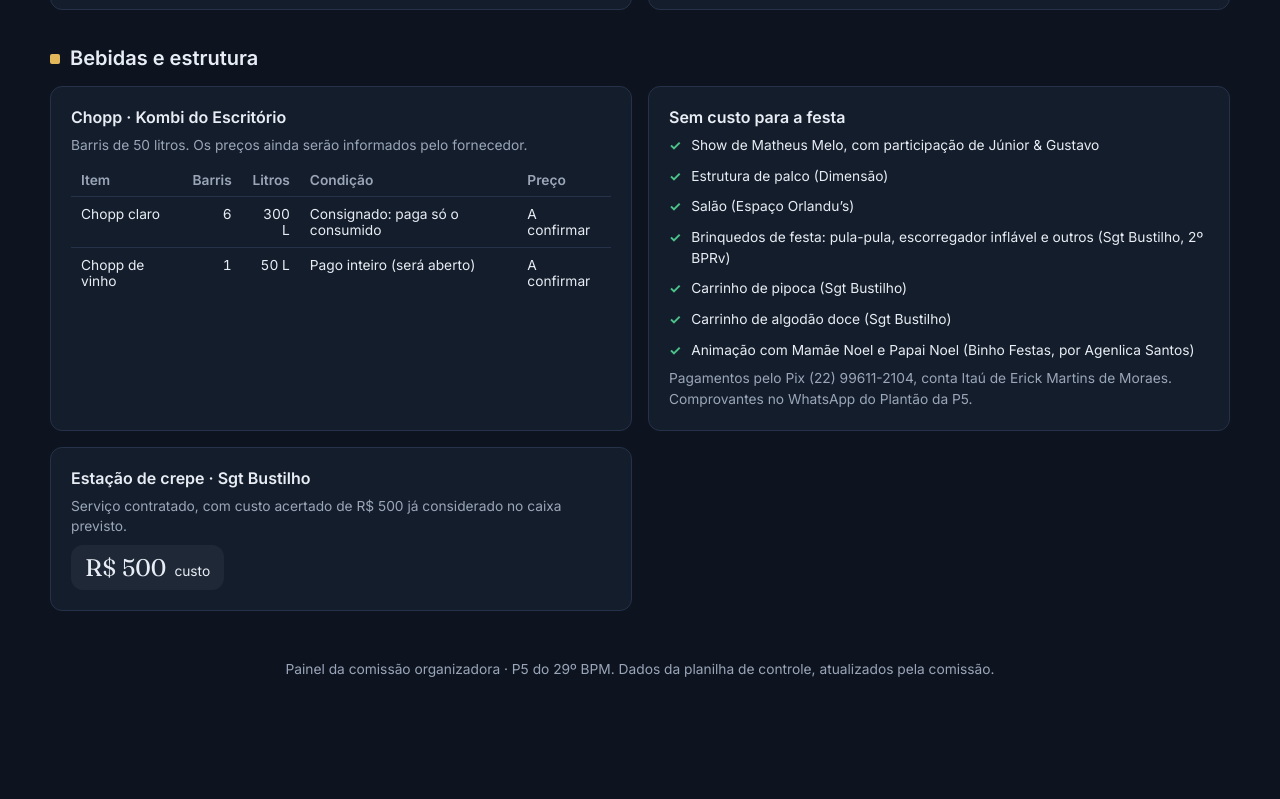
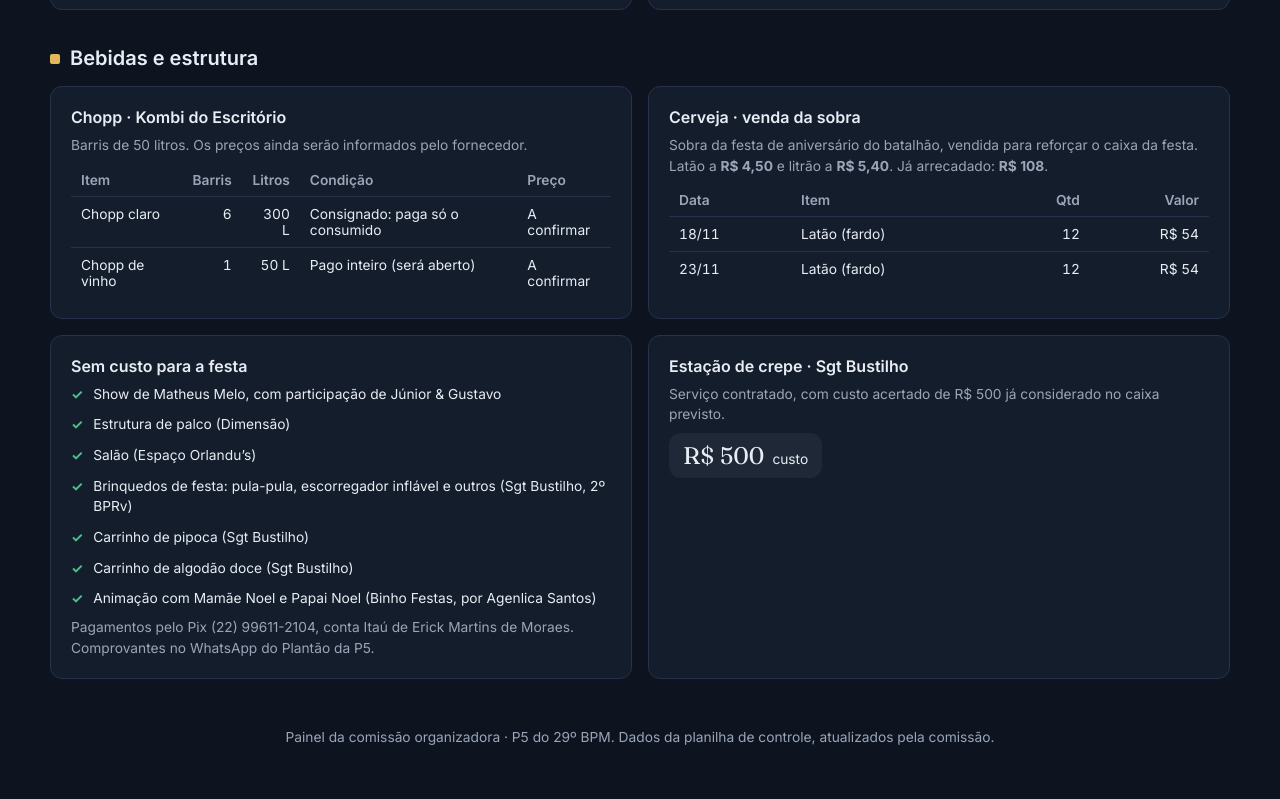
Before and after one commit to erickmmoraes0928/festa29bpm, a plain HTML site: page index.html in a window 1280 px wide. Shown: the part 4556-5355 px from the top of the page. Before the commit the page ends 5286 px from the top, so only its background shows below. Drawn offline with Linux system fonts and the light colour scheme.

Commit message:
Dashboard: venda da sobra de cerveja (latão R$ 4,50, litrão R$ 5,40)
Co-Authored-By: Claude Sonnet 5.5 <noreply@anthropic.com>
Claude-Session: https://claude.ai/code/session_01LGRpsbniLexwgmBBr6GqmP

```diff
--- a/dados.json
+++ b/dados.json
@@ -805,5 +805,23 @@
    "situacao": "Preço a confirmar; o chopp claro é consignado (paga só o consumido)"
   }
  ],
- "extrato_data": "23/11/2026, às 12h30"
+ "extrato_data": "23/11/2026, às 12h30",
+ "cerveja": {
+  "preco_latao": 4.5,
+  "preco_litrao": 5.4,
+  "vendas": [
+   {
+    "data": "18/11",
+    "item": "Latão (fardo)",
+    "qtd": 12,
+    "valor": 54
+   },
+   {
+    "data": "23/11",
+    "item": "Latão (fardo)",
+    "qtd": 12,
+    "valor": 54
+   }
+  ]
+ }
 }
--- a/index.html
+++ b/index.html
@@ -290,6 +290,16 @@ body{margin:0;background:var(--color-bg);color:var(--color-fg);padding-left:max(
         </div>
       </div>
       <div class="fx-card">
+        <h3>Cerveja · venda da sobra</h3>
+        <p class="fx-note">Sobra da festa de aniversário do batalhão, vendida para reforçar o caixa da festa. Latão a <b data-draw="cv-latao">—</b> e litrão a <b data-draw="cv-litrao">—</b>. Já arrecadado: <b data-draw="cv-total">—</b>.</p>
+        <div class="fx-tbl-wrap">
+          <table class="fx-tbl" data-source="cerveja" data-row-key="data">
+            <thead><tr><th data-field="data">Data</th><th data-field="item">Item</th><th data-field="qtd" class="num">Qtd</th><th data-field="valor" class="num">Valor</th></tr></thead>
+            <tbody data-draw="tab-cerveja"></tbody>
+          </table>
+        </div>
+      </div>
+      <div class="fx-card">
         <h3>Sem custo para a festa</h3>
         <div class="fx-free">
           <div>Show de Matheus Melo, com participação de Júnior &amp; Gustavo</div>
@@ -352,6 +362,11 @@ fetch('dados.json?v='+Date.now(),{cache:'no-store'}).then(r=>r.json()).then(D=>{
  else fill('tab-adesoes',D.adesoes,r=>[td(r.posto),td(r.nome),td(int.format(r.pessoas),'num'),td(int.format(r.parcelas)+' de 3','num'),td(pill(r.situacao))]);
  fill('tab-doacoes',D.doacoes,r=>[td(r.doador),td(pill(r.situacao)),td(r.forma),td(fmt(r.valor,'brl'),'num')]);
  fill('tab-brindes',D.brindes,r=>{const w=document.createElement('div');const n=document.createElement('div');n.textContent=r.doador;const e=document.createElement('div');e.className='fx-note';e.textContent=r.empresa||'';w.append(n,e);return [td(w),td(r.itens),td(int.format(r.qtd),'num')];});
+ const CV=D.cerveja||{vendas:[]};
+ document.querySelectorAll('[data-draw="cv-latao"]').forEach(el=>el.textContent=Number(CV.preco_latao||0).toLocaleString('pt-BR',{style:'currency',currency:'BRL',minimumFractionDigits:2}));
+ document.querySelectorAll('[data-draw="cv-litrao"]').forEach(el=>el.textContent=Number(CV.preco_litrao||0).toLocaleString('pt-BR',{style:'currency',currency:'BRL',minimumFractionDigits:2}));
+ document.querySelectorAll('[data-draw="cv-total"]').forEach(el=>el.textContent=brl.format((CV.vendas||[]).reduce((a,r)=>a+Number(r.valor||0),0)));
+ fill('tab-cerveja',CV.vendas||[],r=>[td(r.data),td(r.item),td(int.format(r.qtd),'num'),td(brl.format(r.valor),'num')]);
  fill('tab-bebidas',D.bebidas,r=>[td(r.item),td(int.format(r.barris),'num'),td(int.format(r.litros)+' L','num'),td(r.condicao),td(r.preco)]);
 }).catch(()=>{document.querySelectorAll('[data-draw]').forEach(el=>{if(el.tagName!=='TBODY')el.textContent='—';});});
 })();
```
